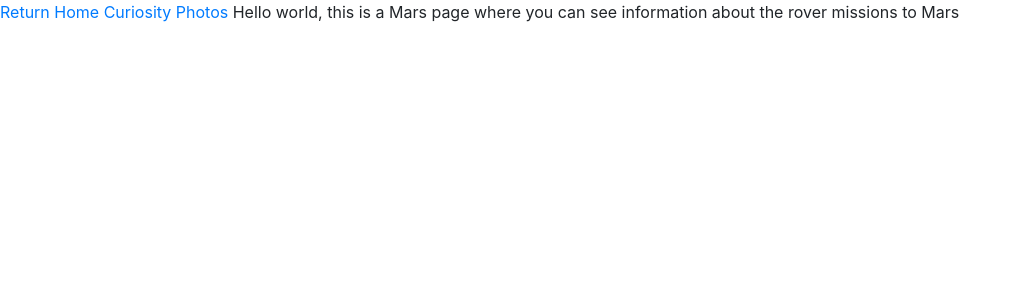
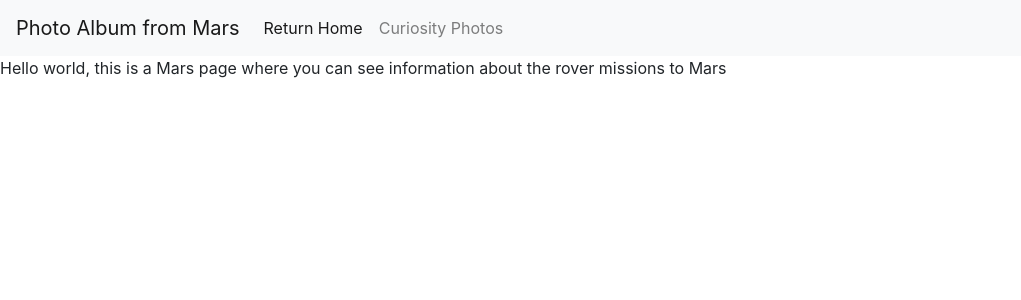
Before and after one commit to Cerchie/mars_photo_album, a Flask app: page /mission-info in a window 1280 px wide. Shown: the top 300 px of the page, without its empty margins (0-1021 px from the left). Run offline with Flask 2, Linux system fonts and the light colour scheme; some libraries are stand-ins or nearby versions.

Commit message:
added navbars to photos and info templates

```diff
--- a/templates/mission_info.html
+++ b/templates/mission_info.html
@@ -1,9 +1,25 @@
 {% extends "base.html" %}
 
 {% block content %}
+<nav class="navbar navbar-expand-lg navbar-light bg-light">
+    <a class="navbar-brand" href="#">Photo Album from Mars</a>
+    <button class="navbar-toggler" type="button" data-toggle="collapse" data-target="#navbarSupportedContent"
+        aria-controls="navbarSupportedContent" aria-expanded="false" aria-label="Toggle navigation">
+        <span class="navbar-toggler-icon"></span>
+    </button>
 
-<a href="/">Return Home</a>
-<a href="/curiosity/photos">Curiosity Photos</a>
+    <div class="collapse navbar-collapse" id="navbarSupportedContent">
+        <ul class="navbar-nav mr-auto">
+            <li class="nav-item active">
+                <a class="nav-link" href="/"> Return Home <span class="sr-only">(current)</span></a>
+            </li>
+            <li class="nav-item">
+                <a class="nav-link" href="/curiosity/photos">Curiosity Photos</a>
+            </li>
+        </ul>
+    </div>
+</nav>
+
 
 Hello world, this is a Mars page where you can see information about the rover missions to Mars
 
```
Also changed, not shown: templates/curiousity_photos.html (+15 -2 lines).
